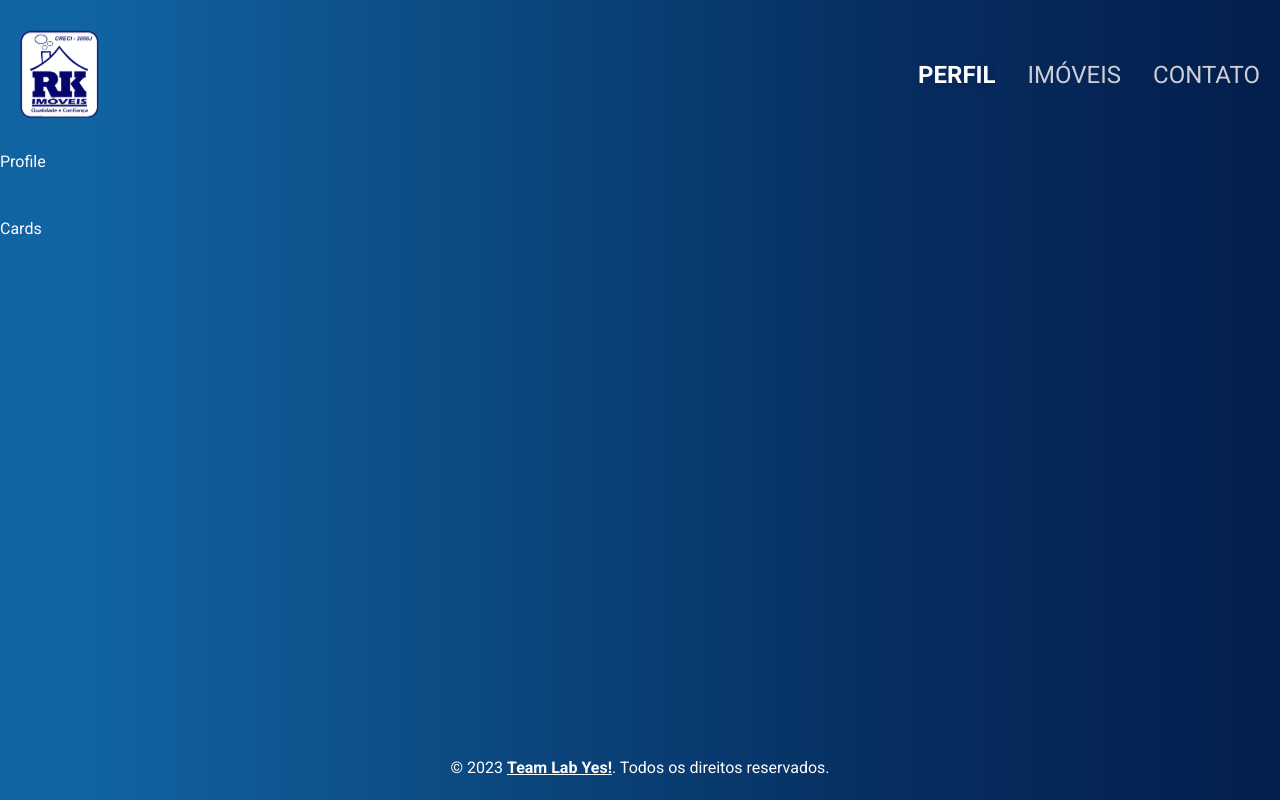
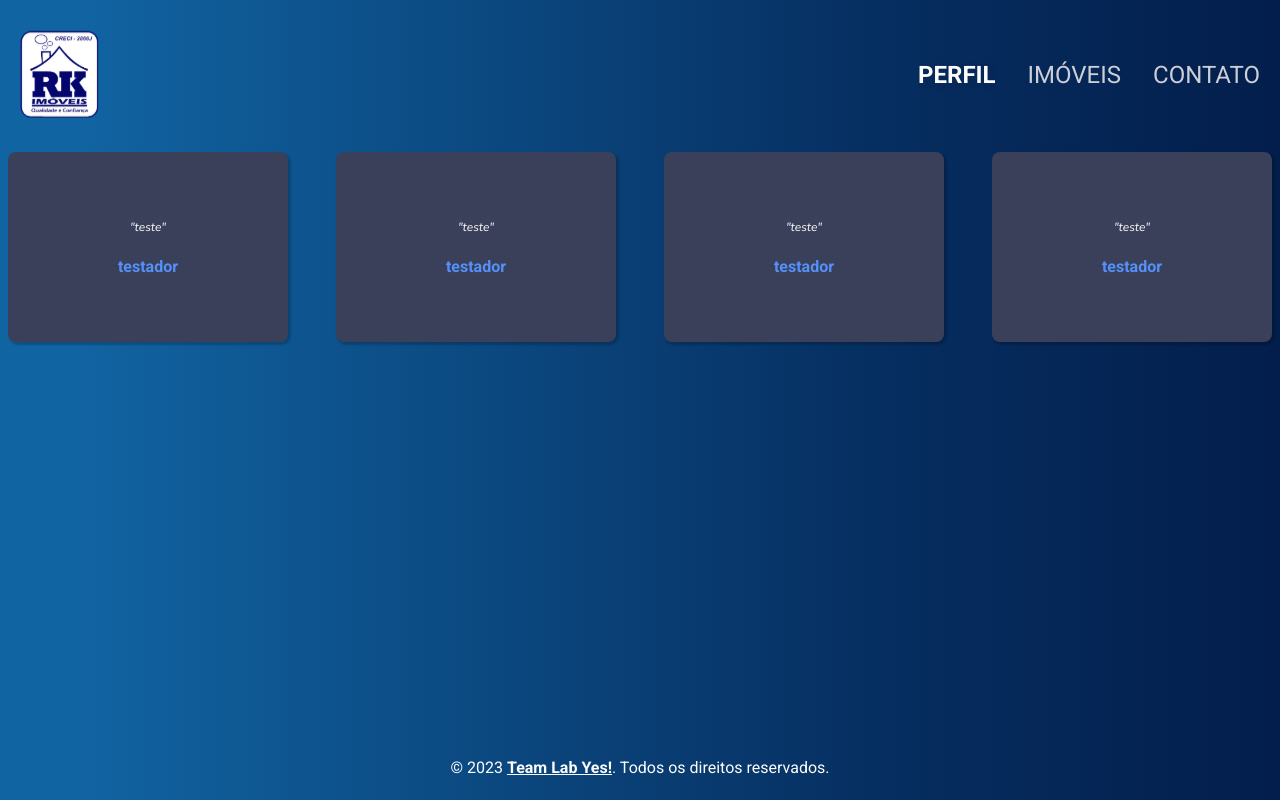
Before and after one commit to labyes24/RK-LP-VERA-MELENDEZ, a React (Vite) app: page /profile in a window 1280 px wide. Built offline with nearby package versions, Linux system fonts and the light colour scheme.

Commit message:
feat/TASK-0020: added Cards list

```diff
--- a/src/presentation/pages/Profile/index.jsx
+++ b/src/presentation/pages/Profile/index.jsx
@@ -1,11 +1,15 @@
+import { Card } from '../../components/Card'
 import { Container } from './styles'
 
 export function Profile() {
   return (
     <Container>
-      <p>Profile</p>
-
-      <span>Cards</span>
+      <section>
+        <Card quote={'teste'} author={'testador'} />
+        <Card quote={'teste'} author={'testador'} />
+        <Card quote={'teste'} author={'testador'} />
+        <Card quote={'teste'} author={'testador'} />
+      </section>
     </Container>
   )
 }
--- a/src/presentation/pages/Profile/styles.js
+++ b/src/presentation/pages/Profile/styles.js
@@ -6,4 +6,18 @@ export const Container = styled.div`
   display: flex;
   flex-direction: column;
   gap: 4.8rem;
+
+  > section {
+    padding-inline: 2.4rem;
+
+    display: flex;
+    align-items: center;
+    gap: 4.8rem;
+    justify-content: center;
+    flex-wrap: wrap;
+
+    @media screen and (min-width: 650px) {
+      padding: 0;
+    }
+  }
 `
```
